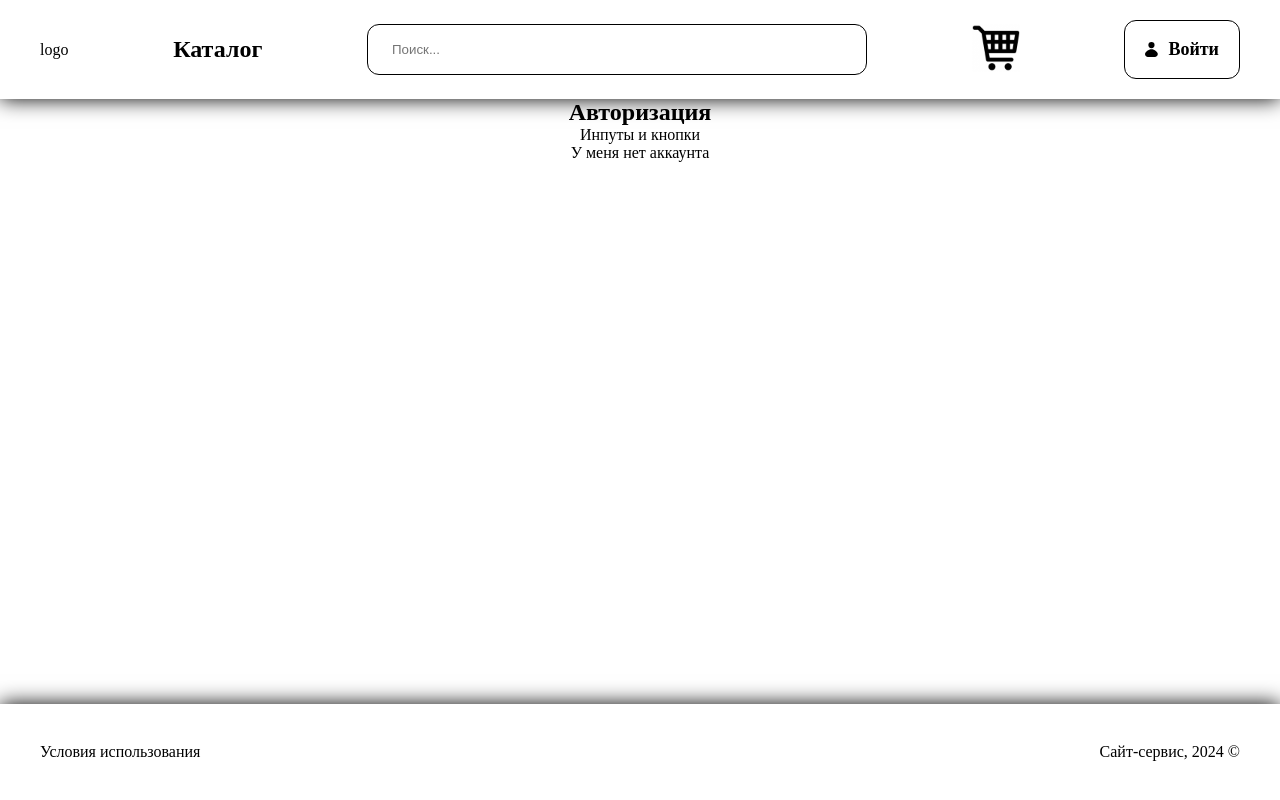
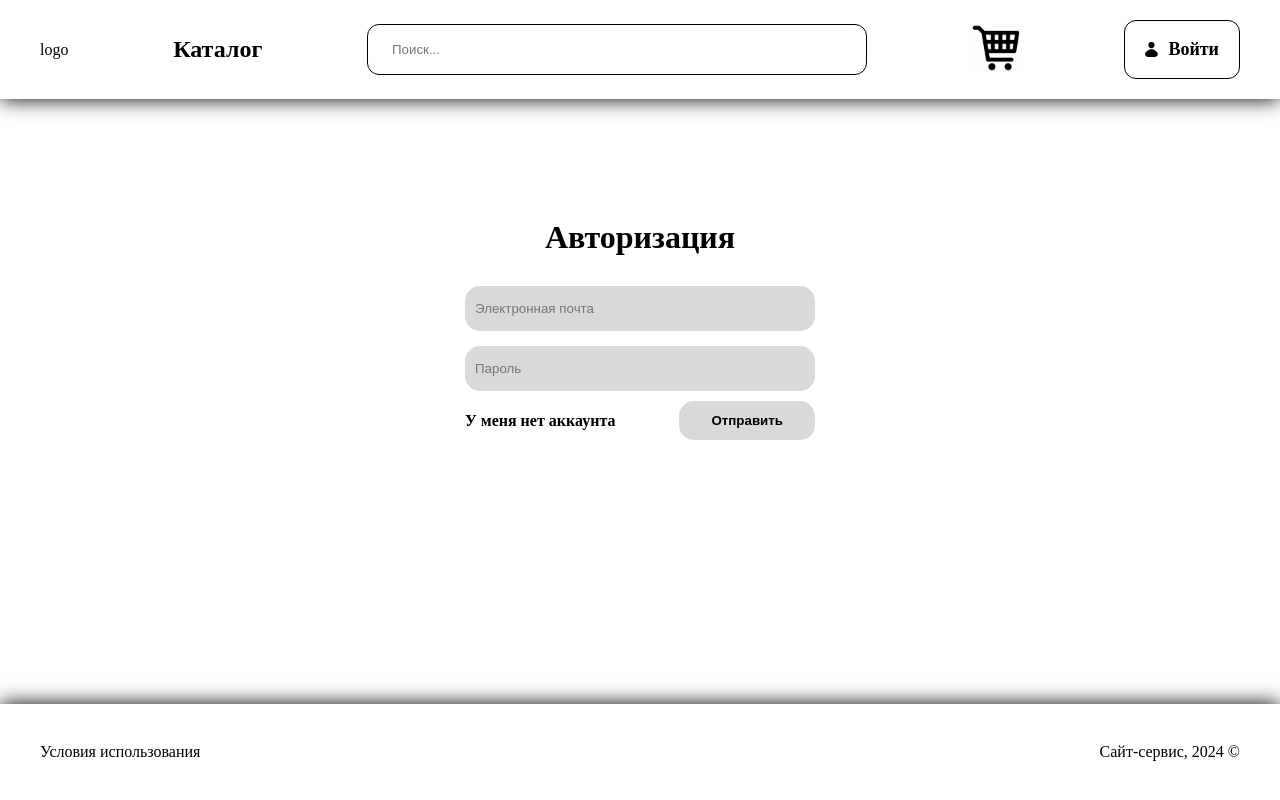
Before and after one commit to Eugen989/Delivery_site, a React (Vite) app in the folder delivery-site/: page /logup in a window 1280 px wide. Built offline with nearby package versions, Linux system fonts and the light colour scheme.

Commit message:
авторизайшион есть

```diff
--- a/delivery-site/src/components/UI/button/MyButton.jsx
+++ b/delivery-site/src/components/UI/button/MyButton.jsx
@@ -1,20 +1,20 @@
 import React from "react";
 import classes from "./MyButton.module.css";
 
-const MyButton1 = ({children, ...props}) => {
+const MyButton1 = ({ children, ...props }) => {
     return (
-        <button {...props} className={classes.myBtn1}>
+        <button {...props} className={`${classes.myBtn1} ${props.className}`}>
             {children}
         </button>
     );
 };
 
-const MyButton2 = ({children, ...props}) => {
+const MyButton2 = ({ children, ...props }) => {
     return (
-        <button {...props} className={classes.myBtn2}>
+        <button {...props} className={`${classes.myBtn2} ${props.className}`}>
             {children}
         </button>
     );
 };
 
-export default {MyButton1, MyButton2};
+export { MyButton1, MyButton2 };
--- a/delivery-site/src/components/UI/button/MyButton.module.css
+++ b/delivery-site/src/components/UI/button/MyButton.module.css
@@ -1,6 +1,10 @@
-.myBtn {
-    padding: 10px;
-    color: teal;
-    cursor: pointer;
-    background-color: aquamarine;
+.myBtn1, .myBtn2 {
+    padding: 12px 32px;
+    font-weight: bold;
+    background: #D9D9D9;
+    border-radius: 15px;
 }
+
+.myBtn2 {
+    padding: 8px 32px;
+}
--- a/delivery-site/src/components/styles/index.css
+++ b/delivery-site/src/components/styles/index.css
@@ -314,8 +314,26 @@ button {
   margin-top: 30px;
 }
 
+.form-block form {
+  max-width: 350px;
+  width: 100%;
+}
+
 .form-block input{
   display: block;
+}
+
+.btn-form {
+  margin-top: 10px;
+  max-width: 350px;
+  width: 100%;
+  display: flex;
+  justify-content: space-between;
+  align-items: center;
+}
+
+.btn-form-in {
+  justify-content: end;
 }
 
 .form-block input:not(:first-child), .radio-inputs{
@@ -343,3 +361,7 @@ button {
   display: block;
   margin-top: 25px;
 }
+
+.link-login {
+  font-weight: bold;
+}
--- a/delivery-site/src/pages/login/Login.jsx
+++ b/delivery-site/src/pages/login/Login.jsx
@@ -1,12 +1,13 @@
 import "./login.module.css";
 import {MyInput, RadioBtn} from "../../components/UI/input/MyInput.jsx";
+import {MyButton1} from "../../components/UI/button/MyButton.jsx";
 
 const Login = () => {
     return (
         <div className="login">
             <div className="centring">
                 <div className="login-wrapper mt-1">
-                    <h2 className="title-page">
+                    <h2 className="title-3">
                         Регистрация
                     </h2>
                     <form action="" method="POST" className="form-block">
@@ -24,6 +25,11 @@ const Login = () => {
                                 <label htmlFor="r-2">Я продавец</label>
                             </div>
                         </div>
+                        <div className="btn-form btn-form-in">
+                            <MyButton1 type="submit">
+                                Отправить
+                            </MyButton1>
+                        </div>
                     </form>
                     <a href="/logup" className="link-logup">У меня уже есть аккаунт</a>
                 </div>
--- a/delivery-site/src/pages/logup/logup.jsx
+++ b/delivery-site/src/pages/logup/logup.jsx
@@ -1,19 +1,30 @@
 import "./logup.module.css";
-
+import {MyInput} from "../../components/UI/input/MyInput.jsx";
+import {MyButton1} from "../../components/UI/button/MyButton.jsx";
 const Logup = () => {
     return (
         <div className="logup">
             <div className="centring">
-                <div className="login-wrapper">
-                    <h2 className="title-page">
+                <div className="login-wrapper mt-1">
+                    <h2 className="title-3">
                         Авторизация
                     </h2>
-                    <form action="">
-                        Инпуты и кнопки
-                    </form>
-                    <a href="/login" className="link-login">
-                        У меня нет аккаунта
-                    </a>
+                    <div className="form-block">
+                        <form action="">
+                            <div className="input-block">
+                                <MyInput type="email" placeholder="Электронная почта"/>
+                                <MyInput type="password" placeholder="Пароль"/>
+                            </div>
+                            <div className="btn-form">
+                                <a href="/login" className="link-login">
+                                    У меня нет аккаунта
+                                </a>
+                                <MyButton1 type="submit">
+                                    Отправить
+                                </MyButton1>
+                            </div>
+                        </form>
+                    </div>
                 </div>
             </div>
         </div>
```
